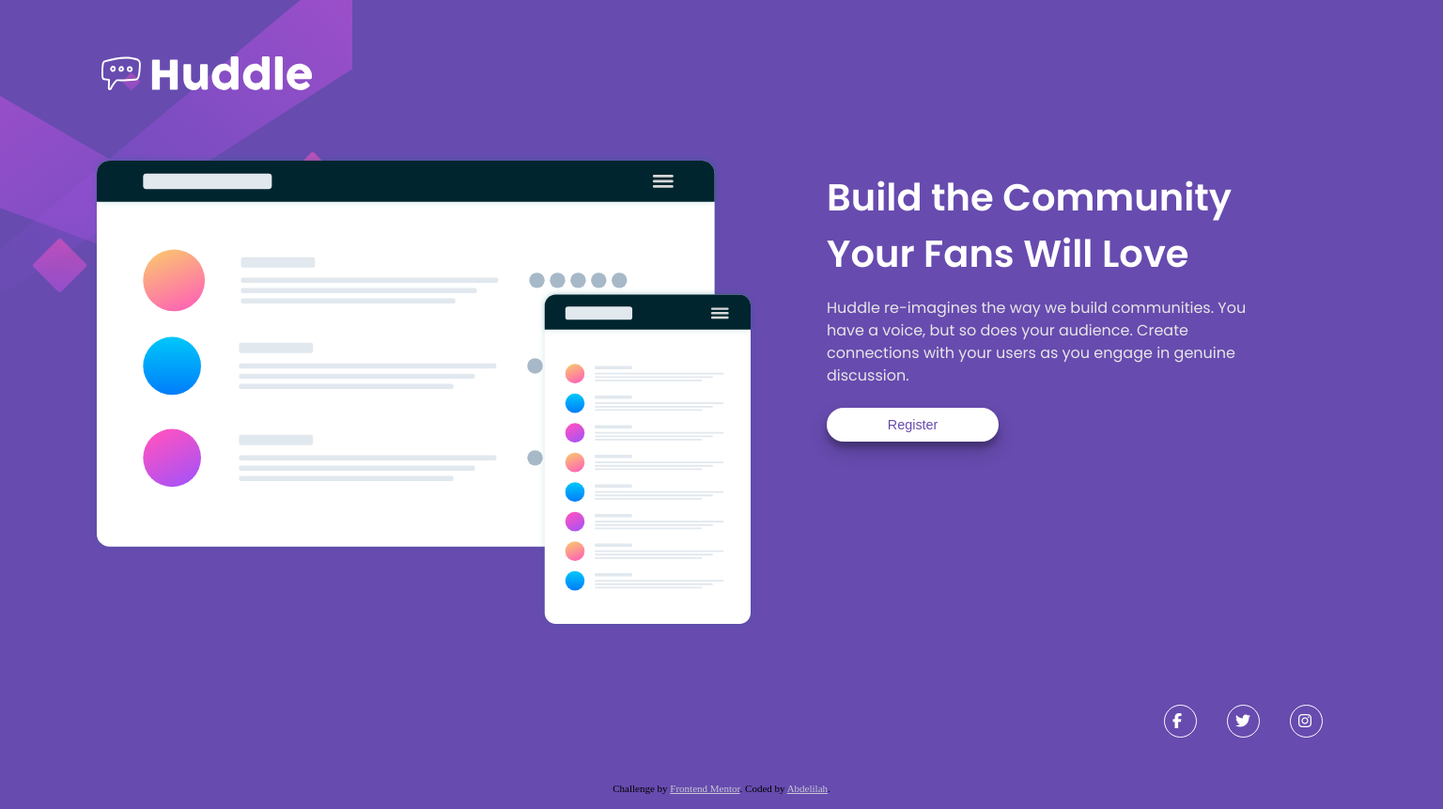
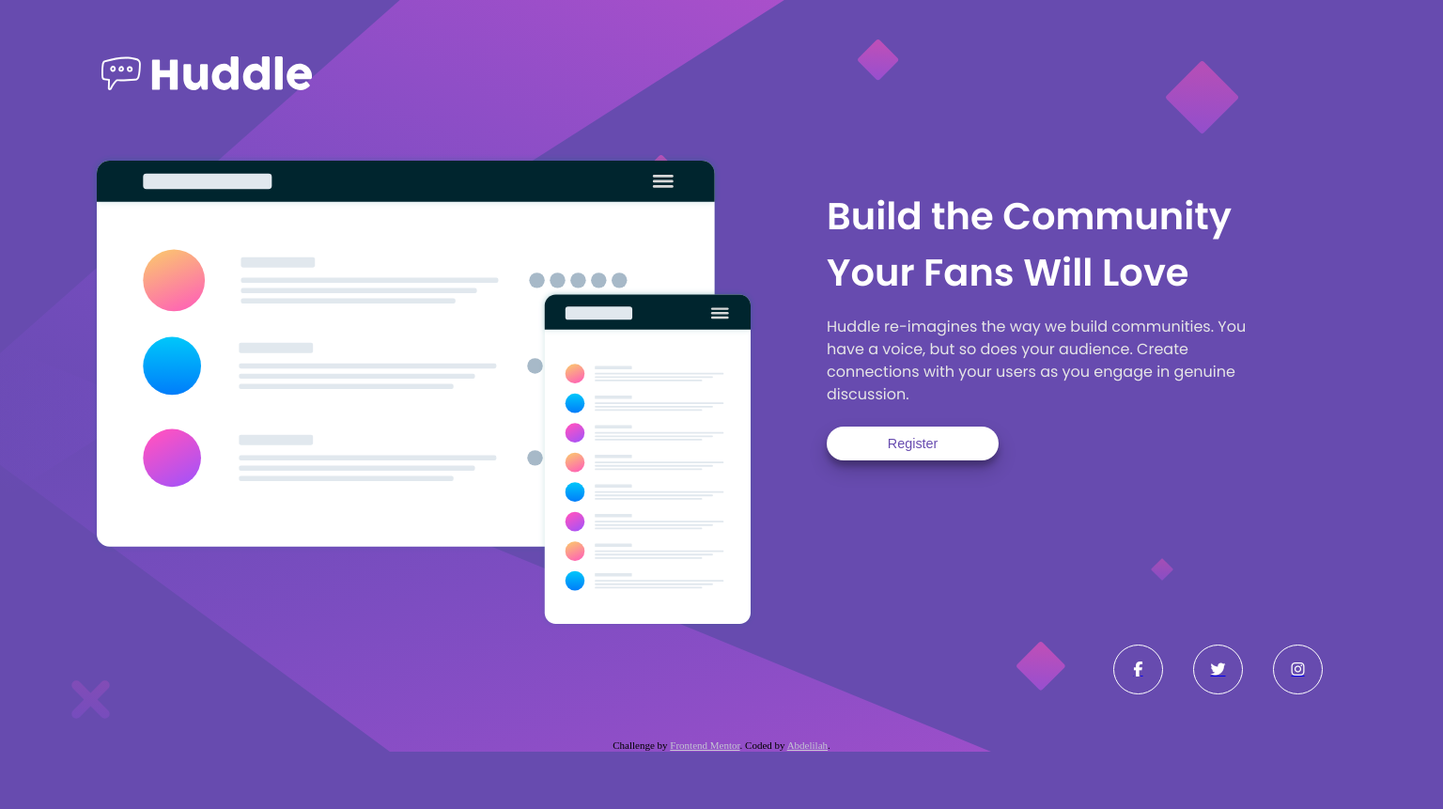
Before and after one commit to abdeldevprojects/Huddle-Landing-Page, a plain HTML site: page index.html in a window 1536 px wide. Shown: the whole page at 94% size. After the commit the page ends 815 px from the top, so only its background shows below. Drawn offline with Linux system fonts and the light colour scheme.

Commit message:
fix sm icons

```diff
--- a/styles.css
+++ b/styles.css
@@ -98,13 +98,23 @@ header .logo {
 }
 
 .all-icons li {
+    position: relative;
     margin-right: 2rem;
     padding: 0.5rem;
-    width: 35px;
-    height: 35px;
+    /* width: 35px;
+    height: 35px; */
     border: 1px solid #fff;
     border-radius: 77px;
     transition: all 300ms;
+}
+
+.all-icons li a {
+    position: relative;
+    width: 35px;
+    height: 35px;
+    display: flex;
+    justify-content: center;
+    align-items: center;
 }
 
 .all-icons li a i {
@@ -168,6 +178,15 @@ header .logo {
 
 @media (min-width: 1300px) {
 
+    body {
+        background: url("images/bg-desktop.svg");
+        margin: 1em;
+        font-size: 1rem;
+        background-repeat: no-repeat;
+        background-color: var(--violet);
+
+    }
+
     header .logo{
         width: 18%;
     }
@@ -185,12 +204,16 @@ header .logo {
     .text-container {
         width: 50%;
         text-align: left;
-        margin: 0  5rem 8rem 0;
+        margin: 2.5rem  5rem 8rem 0;
     }
 
     .text-container .title {
         font-size: 2.5rem;
     }
 
+    .socials {
+        margin-top: 0;
+    }
+
 
 }
```
